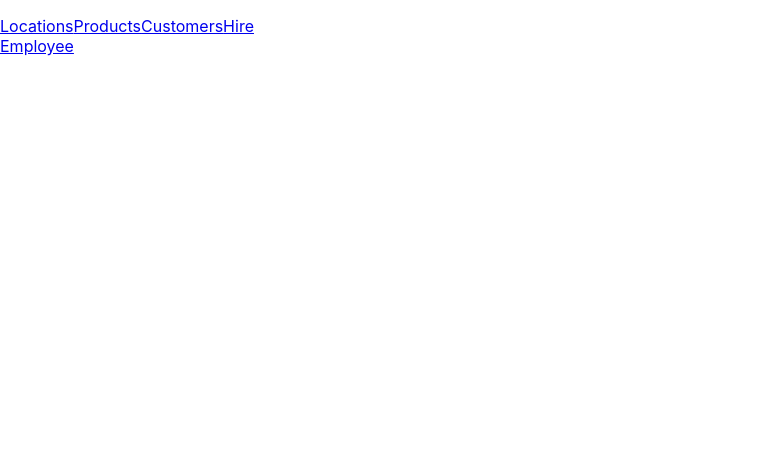
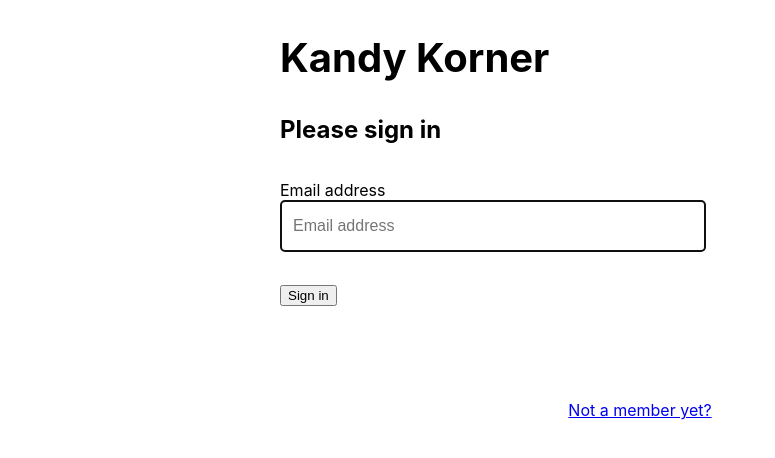
Before and after one commit to Semiosphere/Kandy-Korner, a React (Create React App) app: page /login in a window 1280 px wide. Shown: the top 458 px of the page, without its empty margins (0-775 px from the left). Built offline with nearby package versions, Linux system fonts and the light colour scheme.

Commit message:
implementing add purchases utility

```diff
--- a/src/components/KandyKorner.js
+++ b/src/components/KandyKorner.js
@@ -1,13 +1,32 @@
 import React from "react"
-import { Route } from "react-router-dom"
+import { Route, Redirect } from "react-router-dom";
 import { NavBar } from "./nav/NavBar"
-import { ApplicationViews } from "./ApplicationViews"
+import { ApplicationViews } from "./ApplicationViews";
+import { Login } from "./auth/Login";
+import { Register } from "./auth/Register";
 
-export const KandyKorner = () => {
+export const KandyKorner = () => (
+    <>
+    <Route
+      render={() => {
+        if (localStorage.getItem("kandy_customer")) {
           return (
             <>
               <NavBar />
               <ApplicationViews />
             </>
-    )
+          );
+        } else {
+          return <Redirect to="/login" />;
         }
+      }}
+    />
+
+    <Route path="/login">
+      <Login />
+    </Route>
+    <Route path="/register">
+      <Register />
+    </Route>
+  </>
+);
--- /dev/null
+++ b/src/components/auth/Login.css
@@ -0,0 +1,66 @@
+.h1, h1 {
+    font-size: 2.5rem;
+}
+
+fieldset {
+    min-width: 0;
+    padding: 1rem 0;
+    margin: 0;
+    border: 0;
+}
+
+.form--login {
+    display: inline-block;
+    margin: 0 auto;
+    text-align: left;
+}
+
+.form--login > fieldset > input[type="email"] {
+    width: 25em;
+}
+
+.label--login {
+    width: 8rem;
+    display: inline-block;
+}
+
+.form-control {
+    display: block;
+    width: 94%;
+    height: calc(1.5em + .75rem + 2px);
+    padding: .375rem .75rem;
+    font-size: 1rem;
+    font-weight: 400;
+    line-height: 1.5;
+    color: #495057;
+    background-color: #fff;
+    background-clip: padding-box;
+    border: 1px solid #ced4da;
+    border-radius: .25rem;
+    -webkit-transition: border-color .15s ease-in-out,box-shadow .15s ease-in-out;
+    transition: border-color .15s ease-in-out,box-shadow .15s ease-in-out;
+}
+
+.container--login {
+    text-align: center;
+}
+
+.form--login {
+    background-position-x: right;
+    z-index: 1;
+    min-height: 25rem;
+    min-width: 45rem;
+    background-color: hsla(0,0%,100%,0.40);
+    background-blend-mode: overlay;
+    background-repeat: no-repeat;
+}
+
+.button--close {
+    position: relative;
+    bottom: -2rem;
+}
+
+.dialog {
+    min-width: 15rem;
+    min-height: 5rem;
+}
--- /dev/null
+++ b/src/components/auth/Login.js
@@ -0,0 +1,61 @@
+import React, { useRef, useState } from "react"
+import { Link } from "react-router-dom";
+import { useHistory } from "react-router-dom"
+import "./Login.css"
+
+export const Login = () => {
+    const [email, set] = useState("")
+    const existDialog = useRef()
+    const history = useHistory()
+
+    const existingUserCheck = () => {
+        return fetch(`http://localhost:8088/customers?email=${email}`)
+            .then(res => res.json())
+            .then(user => user.length ? user[0] : false)
+    }
+
+    const handleLogin = (e) => {
+        e.preventDefault()
+        existingUserCheck()
+            .then(exists => {
+                if (exists) {
+                    localStorage.setItem("kandy_customer", exists.id)
+                    history.push("/")
+                } else {
+                    existDialog.current.showModal()
+                }
+            })
+    }
+
+    return (
+        <main className="container--login">
+            <dialog className="dialog dialog--auth" ref={existDialog}>
+                <div>User does not exist</div>
+                <button className="button--close" onClick={e => existDialog.current.close()}>Close</button>
+            </dialog>
+
+            <section>
+                <form className="form--login" onSubmit={handleLogin}>
+                    <h1>Kandy Korner</h1>
+                    <h2>Please sign in</h2>
+                    <fieldset>
+                        <label htmlFor="inputEmail"> Email address </label>
+                        <input type="email"
+                            onChange={evt => set(evt.target.value)}
+                            className="form-control"
+                            placeholder="Email address"
+                            required autoFocus />
+                    </fieldset>
+                    <fieldset>
+                        <button type="submit">
+                            Sign in
+                        </button>
+                    </fieldset>
+                </form>
+            </section>
+            <section className="link--register">
+                <Link to="/register">Not a member yet?</Link>
+            </section>
+        </main>
+    )
+}
--- /dev/null
+++ b/src/components/auth/Register.js
@@ -0,0 +1,78 @@
+import React, { useRef, useState } from "react"
+import { useHistory } from "react-router-dom"
+import "./Login.css"
+
+export const Register = (props) => {
+    const [customer, setCustomer] = useState({})
+    const conflictDialog = useRef()
+
+    const history = useHistory()
+
+    const existingUserCheck = () => {
+        return fetch(`http://localhost:8088/customers?email=${customer.email}`)
+            .then(res => res.json())
+            .then(user => !!user.length)
+    }
+    const handleRegister = (e) => {
+        e.preventDefault()
+        existingUserCheck()
+            .then((userExists) => {
+                if (!userExists) {
+                    fetch("http://localhost:8088/customers", {
+                        method: "POST",
+                        headers: {
+                            "Content-Type": "application/json"
+                        },
+                        body: JSON.stringify(customer)
+                    })
+                        .then(res => res.json())
+                        .then(createdUser => {
+                            if (createdUser.hasOwnProperty("id")) {
+                                localStorage.setItem("kandy_customer", createdUser.id)
+                                history.push("/")
+                            }
+                        })
+                }
+                else {
+                    conflictDialog.current.showModal()
+                }
+            })
+    }
+
+    const updateCustomer = (evt) => {
+        const copy = {...customer}
+        copy[evt.target.id] = evt.target.value
+        setCustomer(copy)
+    }
+
+
+    return (
+        <main style={{ textAlign: "center" }}>
+            <dialog className="dialog dialog--password" ref={conflictDialog}>
+                <div>Account with that email address already exists</div>
+                <button className="button--close" onClick={e => conflictDialog.current.close()}>Close</button>
+            </dialog>
+
+            <form className="form--login" onSubmit={handleRegister}>
+                <h1 className="h3 mb-3 font-weight-normal">Please Register for Kandy Korner</h1>
+                <fieldset>
+                    <label htmlFor="name"> Full Name </label>
+                    <input onChange={updateCustomer}
+                           type="text" id="name" className="form-control"
+                           placeholder="Enter your name" required autoFocus />
+                </fieldset>
+                <fieldset>
+                    <label htmlFor="address"> Address </label>
+                    <input onChange={updateCustomer} type="text" id="address" className="form-control" placeholder="Street address" required />
+                </fieldset>
+                <fieldset>
+                    <label htmlFor="email"> Email address </label>
+                    <input onChange={updateCustomer} type="email" id="email" className="form-control" placeholder="Email address" required />
+                </fieldset>
+                <fieldset>
+                    <button type="submit"> Register </button>
+                </fieldset>
+            </form>
+        </main>
+    )
+}
--- a/src/components/products/ProductList.js
+++ b/src/components/products/ProductList.js
@@ -13,6 +13,32 @@
         },
         []
     )
+    const addProduct = (eventId) => {
+
+        const purchase = {
+            productId: eventId,
+            locationId: 1,
+            employeeId: 1,
+            customerId: parseInt(localStorage.getItem("kandy_customer")),
+            quantity: 1
+        }
+
+        const fetchOption = {
+            method: "POST",
+            headers: {
+                "Content-Type": "application/json"
+            },
+            body: JSON.stringify(purchase)
+        }
+
+        return fetch("http://localhost:8088/purchases", fetchOption)
+            .then(() => {
+            })
+    }
+
+
+        //addProduct function needs to post a new obj to json.
+        //
 
     return (
         <>
@@ -21,7 +47,7 @@
             {
                 products.map(
                     (productObject) => {
-                        return <div><h3>{productObject.name}</h3>
+                        return <div><h3>{productObject.name}</h3> <button onClick={() => {addProduct(productObject.id)}}className="btn btn-primary">Add {productObject.name} to cart</button>
                             <li>Id: {productObject.id}</li>
                             <li>Type: {productObject.productType.type}</li>
                             <li>${productObject.price}</li>
@@ -32,3 +58,4 @@
         </>
     )
 }
+//when button is clicked, a new purchases obj should appear in api.
```
Lines whose indentation alone changed are shown as unchanged.
